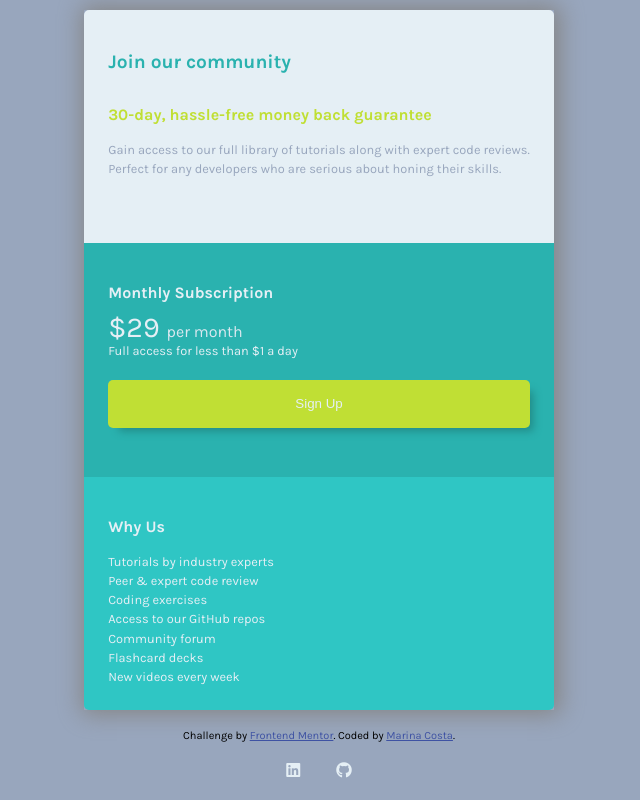
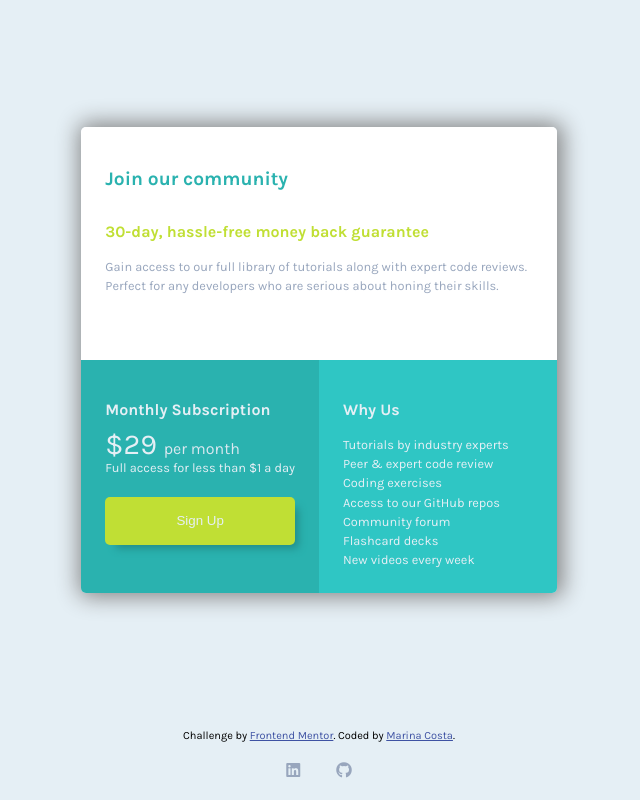
Before and after one commit to MarinaFroes/frontend-mentor-single-price-grid, a plain HTML site: page index.html in a window 1280 px wide. Shown: the whole page, without its empty margins (321-961 px from the left). Drawn offline with Linux system fonts and the light colour scheme.

Commit message:
styles: Add styles for desktop

```diff
--- a/index.html
+++ b/index.html
@@ -39,7 +39,7 @@
   <footer>
     <p class="attribution">
       Challenge by <a href="https://www.frontendmentor.io?ref=challenge" target="_blank">Frontend Mentor</a>.
-      Coded by <a href="#">Marina Costa</a>.
+      Coded by <a href="https://github.com/MarinaFroes" target="_blank">Marina Costa</a>.
     </p>
     <a href="https://www.linkedin.com/in/marina-froes-a-costa/" class="fab fa-linkedin icon" target="_blank"></a>
     <a href="https://github.com/MarinaFroes" class="fab fa-github icon" target="_blank"></a>
--- a/style.css
+++ b/style.css
@@ -1,6 +1,6 @@
 :root {
-  --main-bg-color: hsl(218, 22%, 67%);
-  --box-main-color: hsl(204, 43%, 93%);
+  --main-bg-color: hsl(204, 43%, 93%);
+  --box-main-color: hsl(0, 0%, 100%);
   --box-one-color: hsl(179, 62%, 43%);
   --box-two-color: hsl(179, 62%, 48%);
   --secondary-color: hsl(71, 73%, 54%);
@@ -28,7 +28,8 @@ body {
 }
 
 .boxes-container {
-  margin: 0 1rem;
+  margin: 3rem 1rem;
+  border-radius: 5px;
   display: grid;
   grid-template-columns: 1fr;
   grid-template-rows: repeat(3, 1fr);
@@ -139,10 +140,28 @@ footer {
 
 .icon {
   text-decoration: none;
-  color: hsl(204, 43%, 93%);
+  color: hsl(218, 22%, 67%);
   padding: 1rem;
 }
 
 .icon:hover {
   color: black;
 }
+
+@media only screen and (min-width: 700px){
+  .boxes-container {
+    grid-template-columns: 1fr 1fr;
+    grid-template-rows: 1fr 1fr;
+    grid-template-areas:
+      "main-box main-box"
+      "box-one box-two";
+  }
+
+  .secondary-box.one {
+    border-radius: 0 0 0 5px;
+  }
+
+  .secondary-box.two {
+    border-radius: 0 0 5px 0;
+  }
+}
```
